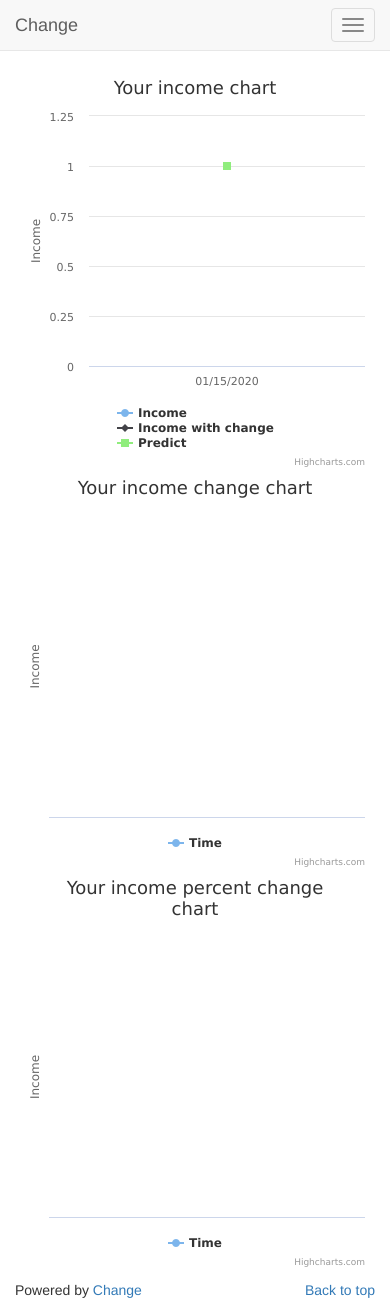
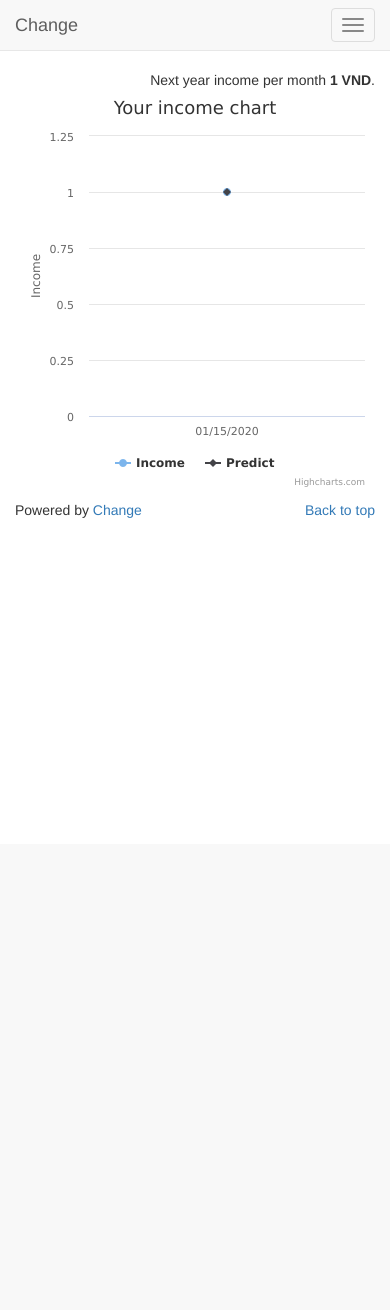
Before and after one commit to tklarryonline/change, a Django app: template income/templates/income/incomerecord_list.html in a window 390 px wide. After the commit the page ends 518 px from the top, so only its background shows below. Run offline with Django 3.2, Linux system fonts and the light colour scheme; the template is opened without the code that fills it: most values are stand-ins (such as "Sample title", 1, 10 or a date in 2020); some libraries are stand-ins or nearby versions.

Commit message:
[f] 952 - prediction
https://www.pivotaltracker.com/story/show/100863952

```diff
--- a/income/admin.py
+++ b/income/admin.py
@@ -1,6 +1,7 @@
 from django.contrib import admin
 
 from income.models.records import IncomeRecord
+from income.models.predict import IncomePredict
 
 
 class IncomeRecordAdmin(admin.ModelAdmin):
--- a/income/factories.py
+++ b/income/factories.py
@@ -14,4 +14,4 @@ class IncomeRecordFactory(factory.django.DjangoModelFactory):
 
     user = factory.SubFactory(UserFactory)
     timestamp = factory.Sequence(lambda n: fake.date_time())
-    number = factory.Sequence(lambda n: n)
+    number = factory.Sequence(lambda n: n + 1)
--- a/income/models/records.py
+++ b/income/models/records.py
@@ -1,5 +1,6 @@
 from django.db import models
 from django_pandas.managers import DataFrameManager
+
 from common.models import User
 
 
--- a/income/templates/income/incomerecord_list.html
+++ b/income/templates/income/incomerecord_list.html
@@ -1,13 +1,15 @@
 {% extends 'base.html' %}
-{% load jsonify %}
+{% load humanize %}
 
 {% block content %}
   <div class="row">
+    <div class="col-md-12 text-right">
+      Next year income per month <strong>{{ income_predict.number|floatformat:0|intcomma }} VND</strong>.
+    </div>
+  </div>
+  <div class="row">
     <div class="col-md-12">
       <div id="income-chart"></div>
-      <div id="income_with_changes"></div>
-      <div id="income-change-chart"></div>
-      <div id="income-change-percent-chart"></div>
     </div>
   </div>
 {% endblock %}
@@ -19,9 +21,6 @@
   var categories = [];
   var data = [];
   var predict_data = [];
-  var change_data = {{ income_changes|jsonify }};
-  var income_changes_percent = {{ income_changes_percent|jsonify }};
-  var income_with_changes = {{ income_with_changes|jsonify }};
 
   {% for income in object_list %}
     categories.push('{{ income.timestamp|date:"SHORT_DATE_FORMAT" }}');
@@ -61,80 +60,10 @@
           name: 'Income',
           data: data
       }, {
-          name: 'Income with change',
-          data: income_with_changes
-      }, {
           name: 'Predict',
           data: predict_data
       }
       ]
   });
-
-  $('#income-change-chart').highcharts({
-      title: {
-          text: 'Your income change chart'
-      },
-      xAxis: {
-          categories: categories,
-          crosshair: true
-      },
-      yAxis: {
-          title: {
-              text: 'Income'
-          }
-      },
-      tooltip: {
-          headerFormat: '<span style="font-size:10px">{point.key}</span><table>',
-          pointFormat: '<tr><td style="color:{series.color};padding:0">{series.name}: </td>' +
-              '<td style="padding:0"><b>{point.y:,f} VND</b></td></tr>',
-          footerFormat: '</table>',
-          shared: true,
-          useHTML: true
-      },
-      plotOptions: {
-          column: {
-              pointPadding: 0.2,
-              borderWidth: 0
-          }
-      },
-      series: [{
-          name: 'Time',
-          data: change_data
-
-      }]
-  });
-
-  $('#income-change-percent-chart').highcharts({
-      title: {
-          text: 'Your income percent change chart'
-      },
-      xAxis: {
-          categories: categories,
-          crosshair: true
-      },
-      yAxis: {
-          title: {
-              text: 'Income'
-          }
-      },
-      tooltip: {
-          headerFormat: '<span style="font-size:10px">{point.key}</span><table>',
-          pointFormat: '<tr><td style="color:{series.color};padding:0">{series.name}: </td>' +
-              '<td style="padding:0"><b>{point.y:.2f}%</b></td></tr>',
-          footerFormat: '</table>',
-          shared: true,
-          useHTML: true
-      },
-      plotOptions: {
-          column: {
-              pointPadding: 0.2,
-              borderWidth: 0
-          }
-      },
-      series: [{
-          name: 'Time',
-          data: income_changes_percent
-      }]
-  });
   </script>
 {% endblock %}
--- a/income/views/index_view.py
+++ b/income/views/index_view.py
@@ -1,6 +1,7 @@
 from django.contrib.auth.decorators import login_required
 from django.utils.decorators import method_decorator
 from django.views.generic.list import ListView
+from income.models.predict import IncomePredict
 
 from income.models.records import IncomeRecord
 
@@ -40,8 +41,6 @@ class IndexView(ListView):
                                for x in range(incomes_length - 1)]
         context['income_with_changes'] = income_with_changes
 
-        income_changes_percent = [(income_changes[x] / incomes[x].number) * 100
-                                  for x in range(len(income_changes))]
-        context['income_changes_percent'] = income_changes_percent
+        context['income_predict'] = IncomePredict.objects.get(user=self.request.user)
 
         return context
```
Also changed, not shown: income/management/commands/calculate_income_prediction.py (+22 -3 lines), income/models/predict.py (added, +8 -0 lines), income/tests/views/ui/test_view_income_chart.py (+1 -1 lines), root/settings/base.py (+45 -0 lines), income/migrations/0006_incomepredict.py (added).
